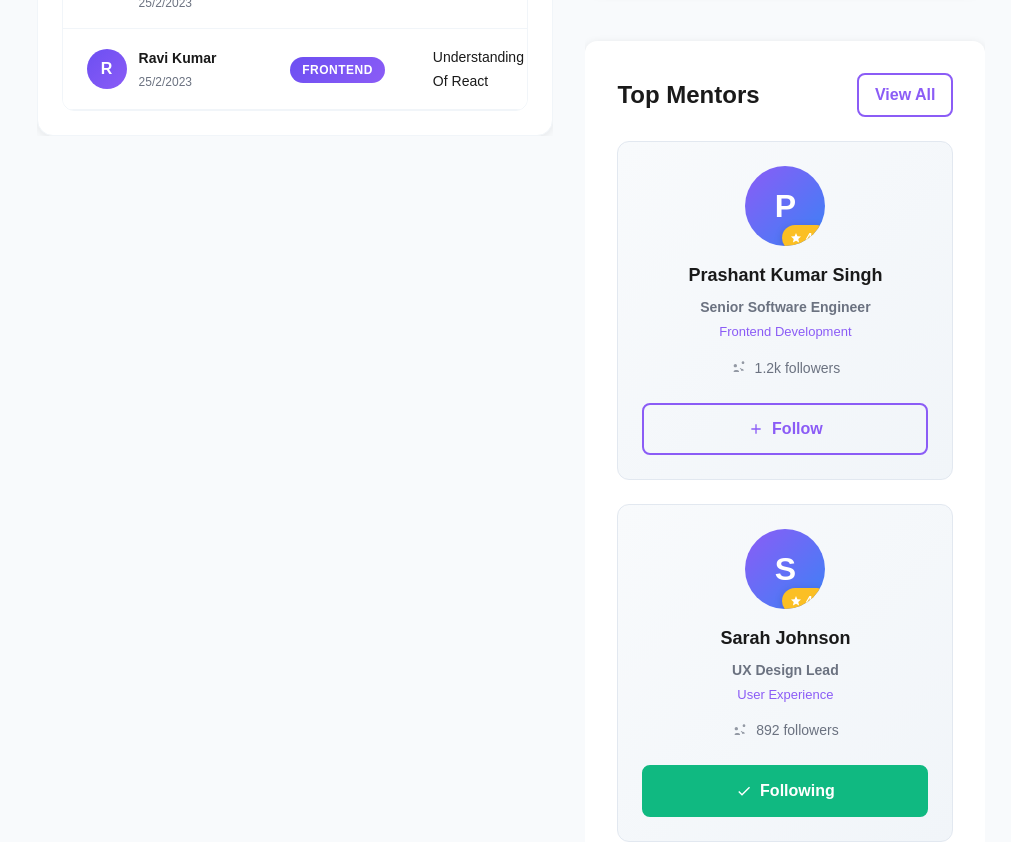
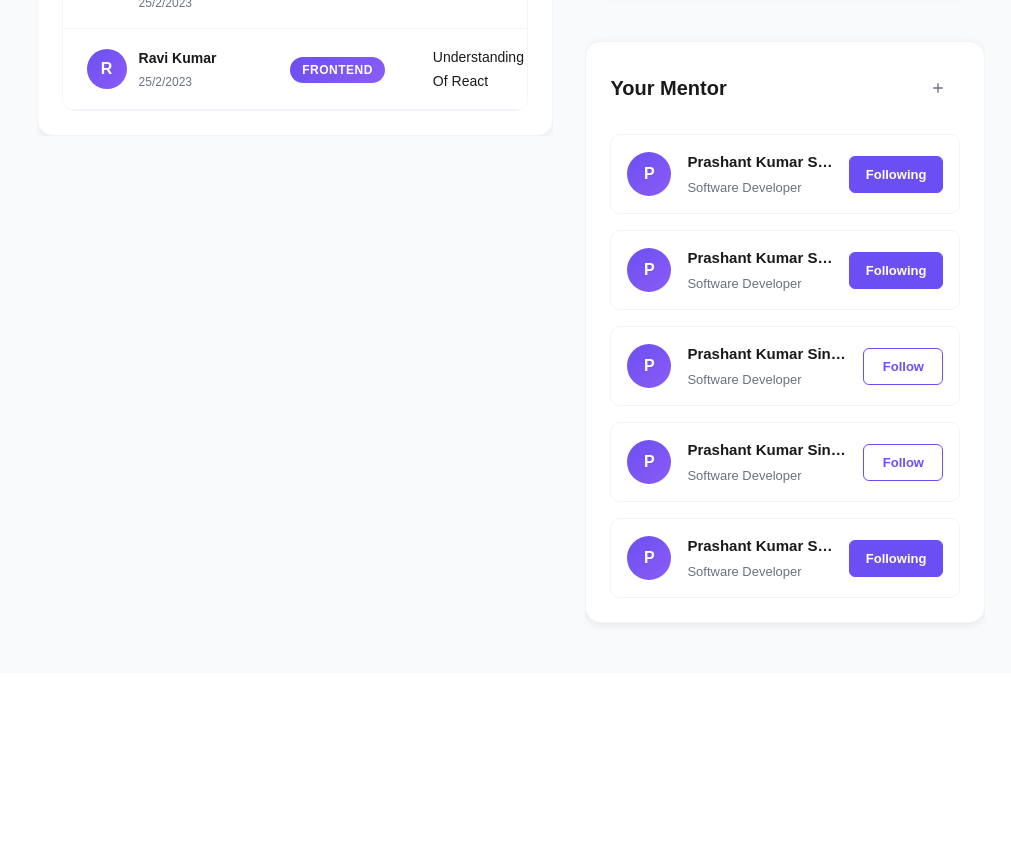
Before and after one commit to xthemadgenius/genjen, a Next.js app in the folder web-app/: page /dashboard in a window 1280 px wide. Shown: the part 1480-2322 px from the top of the page, without its empty margins (269-1280 px from the left). After the commit the page ends 2153 px from the top, so only its background shows below. Built offline with nearby package versions, Linux system fonts and the light colour scheme.

Commit message:
dash fixes 2

```diff
--- a/web-app/src/components/dashboard/MentorList.tsx
+++ b/web-app/src/components/dashboard/MentorList.tsx
@@ -22,38 +22,47 @@ const defaultMentors: Mentor[] = [
   {
     id: '1',
     name: 'Prashant Kumar Singh',
-    role: 'Senior Software Engineer',
+    role: 'Software Developer',
     specialization: 'Frontend Development',
-    isFollowing: false,
+    isFollowing: true,
     followers: 1247,
     rating: 4.9
   },
   {
     id: '2',
-    name: 'Sarah Johnson',
-    role: 'UX Design Lead',
-    specialization: 'User Experience',
+    name: 'Prashant Kumar Singh',
+    role: 'Software Developer',
+    specialization: 'Frontend Development',
     isFollowing: true,
     followers: 892,
     rating: 4.8
   },
   {
     id: '3',
-    name: 'David Chen',
-    role: 'Full Stack Developer',
-    specialization: 'Backend Architecture',
+    name: 'Prashant Kumar Singh',
+    role: 'Software Developer',
+    specialization: 'Frontend Development',
     isFollowing: false,
     followers: 1534,
     rating: 4.9
   },
   {
     id: '4',
-    name: 'Maria Rodriguez',
-    role: 'Data Scientist',
-    specialization: 'Machine Learning',
-    isFollowing: true,
+    name: 'Prashant Kumar Singh',
+    role: 'Software Developer',
+    specialization: 'Frontend Development',
+    isFollowing: false,
     followers: 967,
     rating: 4.7
+  },
+  {
+    id: '5',
+    name: 'Prashant Kumar Singh',
+    role: 'Software Developer',
+    specialization: 'Frontend Development',
+    isFollowing: true,
+    followers: 823,
+    rating: 4.6
   }
 ];
 
@@ -77,77 +86,40 @@ const MentorList: React.FC<MentorListProps> = ({ mentors = defaultMentors }) =>
     );
   };
 
-  const formatFollowers = (count: number): string => {
-    if (count >= 1000) {
-      return `${(count / 1000).toFixed(1)}k`;
-    }
-    return count.toString();
-  };
 
   return (
     <section className={styles.mentorList}>
       <div className={styles.sectionHeader}>
-        <h2 className={styles.sectionTitle}>Top Mentors</h2>
+        <h2 className={styles.sectionTitle}>Your Mentor</h2>
         <button className={styles.viewAllBtn}>
-          View All
+          <svg viewBox="0 0 24 24" width="16" height="16">
+            <path fill="currentColor" d="M19 13h-6v6h-2v-6H5v-2h6V5h2v6h6v2z"/>
+          </svg>
         </button>
       </div>
 
-      <div className={styles.mentorsGrid}>
+      <div className={styles.mentorsList}>
         {mentorStates.map((mentor) => (
-          <div key={mentor.id} className={styles.mentorCard}>
-            {/* Mentor Avatar */}
+          <div key={mentor.id} className={styles.mentorItem}>
             <div className={styles.mentorAvatar}>
               {mentor.avatar ? (
                 <img src={mentor.avatar} alt={mentor.name} />
               ) : (
                 <span>{mentor.name.charAt(0)}</span>
               )}
-
-              {/* Rating Badge */}
-              <div className={styles.ratingBadge}>
-                <svg viewBox="0 0 24 24" width="12" height="12">
-                  <path fill="currentColor" d="M12 17.27L18.18 21l-1.64-7.03L22 9.24l-7.19-.61L12 2 9.19 8.63 2 9.24l5.46 4.73L5.82 21z"/>
-                </svg>
-                <span>{mentor.rating}</span>
-              </div>
             </div>
 
-            {/* Mentor Info */}
             <div className={styles.mentorInfo}>
-              <h3 className={styles.mentorName}>{mentor.name}</h3>
-              <p className={styles.mentorRole}>{mentor.role}</p>
-              <p className={styles.mentorSpecialization}>{mentor.specialization}</p>
-
-              {/* Followers Count */}
-              <div className={styles.followersInfo}>
-                <svg viewBox="0 0 24 24" width="16" height="16">
-                  <path fill="currentColor" d="M16 4c0-1.11.89-2 2-2s2 .89 2 2-.89 2-2 2-2-.89-2-2zM4 18v-1c0-1.33 2.67-2 4-2s4 .67 4 2v1H4zm0-9.5C4 7.12 5.12 6 6.5 6S9 7.12 9 8.5 7.88 11 6.5 11 4 9.88 4 8.5zm11 4.5c1.33 0 4 .67 4 2v1h-4v-1c0-.82-.84-1.55-2-1.82.74-.5 1.42-1.07 2-1.18z"/>
-                </svg>
-                <span>{formatFollowers(mentor.followers)} followers</span>
-              </div>
+              <div className={styles.mentorName}>{mentor.name}</div>
+              <div className={styles.mentorRole}>{mentor.role}</div>
             </div>
 
-            {/* Follow Button */}
             <button
               className={`${styles.followBtn} ${mentor.isFollowing ? styles.following : ''}`}
               onClick={() => handleFollowToggle(mentor.id)}
+              aria-label={`${mentor.isFollowing ? 'Unfollow' : 'Follow'} ${mentor.name}`}
             >
-              {mentor.isFollowing ? (
-                <>
-                  <svg viewBox="0 0 24 24" width="16" height="16">
-                    <path fill="currentColor" d="M9 16.17L4.83 12l-1.42 1.41L9 19 21 7l-1.41-1.41z"/>
-                  </svg>
-                  Following
-                </>
-              ) : (
-                <>
-                  <svg viewBox="0 0 24 24" width="16" height="16">
-                    <path fill="currentColor" d="M19 13h-6v6h-2v-6H5v-2h6V5h2v6h6v2z"/>
-                  </svg>
-                  Follow
-                </>
-              )}
+              {mentor.isFollowing ? 'Following' : 'Follow'}
             </button>
           </div>
         ))}
--- a/web-app/src/components/dashboard/css/MentorList.module.css
+++ b/web-app/src/components/dashboard/css/MentorList.module.css
@@ -1,9 +1,12 @@
 .mentorList {
-  padding: 2rem;
+  padding: clamp(1rem, 3vw, 1.5rem);
   background: #ffffff;
-  border-radius: 12px;
-  box-shadow: 0 2px 8px rgba(0, 0, 0, 0.1);
-  margin-bottom: 2rem;
+  border-radius: clamp(12px, 2vw, 16px);
+  box-shadow: 0 2px 8px rgba(0, 0, 0, 0.08);
+  margin-bottom: clamp(1rem, 2.5vw, 1.5rem);
+  border: 1px solid #f1f5f9;
+  width: 100%;
+  max-width: 100%;
 }
 
 .sectionHeader {
@@ -14,65 +17,74 @@
 }
 
 .sectionTitle {
-  font-size: 1.5rem;
+  font-size: clamp(1.125rem, 2.5vw, 1.25rem);
   font-weight: 700;
   color: #1a1a1a;
   margin: 0;
+  word-wrap: break-word;
 }
 
 .viewAllBtn {
   background: transparent;
-  border: 2px solid #8b5cf6;
-  color: #8b5cf6;
-  padding: 0.5rem 1rem;
+  border: none;
+  color: #6b7280;
+  padding: clamp(0.5rem, 1vw, 0.75rem);
   border-radius: 8px;
-  font-weight: 600;
   cursor: pointer;
   transition: all 0.2s ease;
+  min-height: 44px;
+  min-width: 44px;
+  display: flex;
+  align-items: center;
+  justify-content: center;
+  touch-action: manipulation;
 }
 
 .viewAllBtn:hover {
-  background: #8b5cf6;
-  color: white;
+  background: #f8fafc;
+  color: #6C4FF2;
   transform: translateY(-1px);
 }
 
-.mentorsGrid {
-  display: grid;
-  grid-template-columns: repeat(auto-fit, minmax(280px, 1fr));
-  gap: 1.5rem;
+.mentorsList {
+  display: flex;
+  flex-direction: column;
+  gap: clamp(0.75rem, 2vw, 1rem);
+  width: 100%;
 }
 
-.mentorCard {
-  background: linear-gradient(135deg, #f8fafc 0%, #f1f5f9 100%);
-  border: 1px solid #e2e8f0;
-  border-radius: 12px;
-  padding: 1.5rem;
-  text-align: center;
-  transition: all 0.3s ease;
-  position: relative;
+.mentorItem {
+  display: flex;
+  align-items: center;
+  gap: clamp(0.75rem, 2vw, 1rem);
+  padding: clamp(0.75rem, 2vw, 1rem);
+  background: #ffffff;
+  border: 1px solid #f1f5f9;
+  border-radius: 10px;
+  transition: all 0.2s ease;
+  width: 100%;
 }
 
-.mentorCard:hover {
-  transform: translateY(-4px);
-  box-shadow: 0 8px 25px rgba(139, 92, 246, 0.15);
-  border-color: #8b5cf6;
+.mentorItem:hover {
+  background: #f8fafc;
+  border-color: #e2e8f0;
+  transform: translateY(-1px);
+  box-shadow: 0 2px 8px rgba(0, 0, 0, 0.1);
 }
 
 .mentorAvatar {
-  position: relative;
-  width: 80px;
-  height: 80px;
-  margin: 0 auto 1rem auto;
+  width: clamp(36px, 8vw, 44px);
+  height: clamp(36px, 8vw, 44px);
   border-radius: 50%;
-  background: linear-gradient(135deg, #8b5cf6, #3b82f6);
+  background: linear-gradient(135deg, #6C4FF2, #8B5CF6);
   display: flex;
   align-items: center;
   justify-content: center;
   color: white;
-  font-size: 2rem;
-  font-weight: 700;
+  font-size: clamp(0.875rem, 2vw, 1rem);
+  font-weight: 600;
   overflow: hidden;
+  flex-shrink: 0;
 }
 
 .mentorAvatar img {
@@ -99,21 +111,31 @@
 }
 
 .mentorInfo {
-  margin-bottom: 1.5rem;
+  flex: 1;
+  display: flex;
+  flex-direction: column;
+  gap: 0.25rem;
+  min-width: 0;
 }
 
 .mentorName {
-  font-size: 1.125rem;
-  font-weight: 700;
+  font-size: clamp(0.875rem, 2vw, 0.9375rem);
+  font-weight: 600;
   color: #1a1a1a;
-  margin: 0 0 0.5rem 0;
+  margin: 0;
+  white-space: nowrap;
+  overflow: hidden;
+  text-overflow: ellipsis;
 }
 
 .mentorRole {
-  font-size: 0.875rem;
+  font-size: clamp(0.75rem, 1.5vw, 0.8125rem);
   color: #6b7280;
-  margin: 0 0 0.25rem 0;
-  font-weight: 600;
+  margin: 0;
+  font-weight: 500;
+  white-space: nowrap;
+  overflow: hidden;
+  text-overflow: ellipsis;
 }
 
 .mentorSpecialization {
@@ -137,77 +159,111 @@
 }
 
 .followBtn {
-  width: 100%;
-  padding: 0.75rem 1rem;
-  border: 2px solid #8b5cf6;
+  padding: clamp(0.375rem, 1.5vw, 0.5rem) clamp(0.75rem, 2vw, 1rem);
+  border: 1px solid #6C4FF2;
   background: transparent;
-  color: #8b5cf6;
-  border-radius: 8px;
+  color: #6C4FF2;
+  border-radius: 6px;
   font-weight: 600;
+  font-size: clamp(0.75rem, 1.5vw, 0.8125rem);
   cursor: pointer;
-  transition: all 0.3s ease;
-  display: flex;
-  align-items: center;
-  justify-content: center;
-  gap: 0.5rem;
+  transition: all 0.2s ease;
+  min-height: 32px;
+  min-width: 70px;
+  white-space: nowrap;
+  touch-action: manipulation;
+  flex-shrink: 0;
 }
 
 .followBtn:hover {
-  background: #8b5cf6;
+  background: #6C4FF2;
   color: white;
   transform: translateY(-1px);
+  box-shadow: 0 2px 8px rgba(108, 79, 242, 0.2);
 }
 
 .followBtn.following {
-  background: #10b981;
-  border-color: #10b981;
+  background: #6C4FF2;
+  border-color: #6C4FF2;
   color: white;
 }
 
 .followBtn.following:hover {
-  background: #059669;
-  border-color: #059669;
+  background: #5B3FE6;
+  border-color: #5B3FE6;
 }
 
-/* Mobile Responsiveness */
-@media (max-width: 768px) {
-  .mentorList {
-    padding: 1.5rem;
-    margin-bottom: 1.5rem;
-  }
+/* Remove unused styles and add See All button at bottom */
+.seeAllContainer {
+  margin-top: clamp(0.75rem, 2vw, 1rem);
+  text-align: center;
+}
 
-  .sectionTitle {
-    font-size: 1.25rem;
-  }
+.seeAllButton {
+  background: linear-gradient(135deg, #6C4FF2, #8B5CF6);
+  color: white;
+  border: none;
+  padding: clamp(0.5rem, 2vw, 0.75rem) clamp(1rem, 3vw, 1.5rem);
+  border-radius: 20px;
+  font-weight: 600;
+  font-size: clamp(0.75rem, 1.5vw, 0.875rem);
+  cursor: pointer;
+  transition: all 0.2s ease;
+  min-height: 44px;
+  touch-action: manipulation;
+}
 
-  .mentorsGrid {
-    grid-template-columns: 1fr;
-    gap: 1rem;
-  }
+.seeAllButton:hover {
+  background: linear-gradient(135deg, #5B3FE6, #7C3AED);
+  transform: translateY(-1px);
+  box-shadow: 0 4px 12px rgba(108, 79, 242, 0.3);
+}
 
-  .mentorCard {
-    padding: 1.25rem;
+/* Mobile First Responsive Design */
+@media (max-width: 375px) {
+  .mentorItem {
+    gap: 0.625rem;
+    padding: 0.75rem;
   }
 
   .mentorAvatar {
-    width: 70px;
-    height: 70px;
-    font-size: 1.75rem;
+    width: 36px;
+    height: 36px;
+    font-size: 0.875rem;
+  }
+
+  .followBtn {
+    min-width: 60px;
+    padding: 0.375rem 0.625rem;
   }
 }
 
-@media (max-width: 480px) {
-  .mentorList {
+@media (min-width: 376px) and (max-width: 600px) {
+  .mentorItem {
+    gap: 0.75rem;
+    padding: 0.875rem;
+  }
+
+  .mentorAvatar {
+    width: 40px;
+    height: 40px;
+    font-size: 0.9375rem;
+  }
+}
+
+@media (min-width: 601px) {
+  .mentorItem {
+    gap: 1rem;
     padding: 1rem;
   }
 
-  .sectionHeader {
-    flex-direction: column;
-    gap: 1rem;
-    align-items: stretch;
+  .mentorAvatar {
+    width: 44px;
+    height: 44px;
+    font-size: 1rem;
   }
 
-  .viewAllBtn {
-    width: 100%;
+  .followBtn {
+    min-width: 80px;
   }
 }
```
